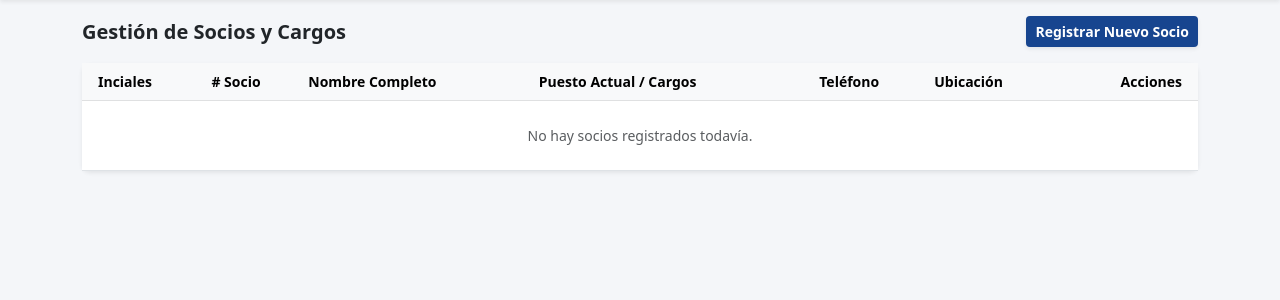
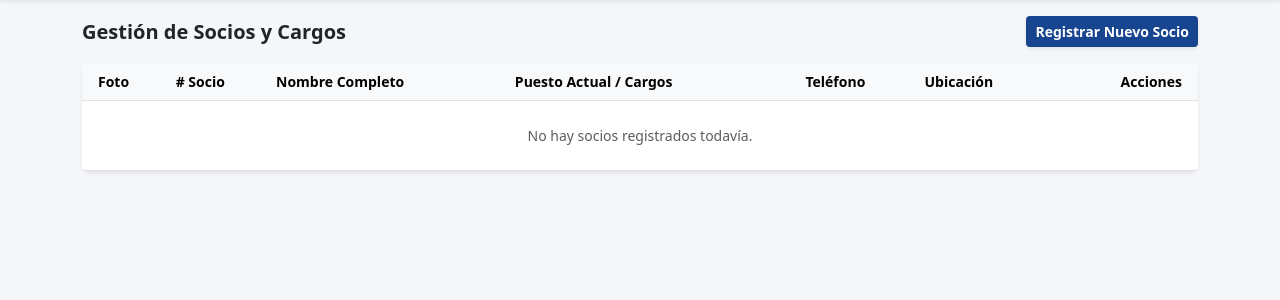
Before and after one commit to Patricio-adm/rotarycreel, a Flask app: page /socios in a window 1280 px wide. Shown: the part 54-354 px from the top of the page. Run offline with Flask 3, Linux system fonts and the light colour scheme; the visitor is signed in with stand-in values (Sample User, id 1).

Commit message:
Agregar soporte completo para URL de fotos en socios

```diff
--- a/app.py
+++ b/app.py
@@ -34,6 +34,7 @@ class Socio(db.Model):
     ciudad = db.Column(db.String(100))
     estado = db.Column(db.String(100))
     es_activo = db.Column(db.Boolean)
+    foto_url = db.Column(db.String(255))
 
     # Relación con el historial de cargos
     cargos = db.relationship('HistorialCargo', backref='socio', lazy=True, cascade="all, delete-orphan")
@@ -101,6 +102,7 @@ def editar_socio(id):
     socio.correo = request.form.get('correo')
     socio.tipo_socio = request.form.get('tipo_socio')
     socio.ciudad = request.form.get('ciudad')
+    socio.foto_url = request.form.get('foto_url')  # Guardar la URL de la foto
 
     # Manejar puesto actual o nuevo cargo si se envía
     nuevo_cargo = request.form.get('cargo_actual')
--- a/templates/socios.html
+++ b/templates/socios.html
@@ -10,7 +10,7 @@
         .navbar-rotary { background-color: #17458F; border-bottom: 4px solid #F7A81B; }
         .btn-rotary { background-color: #17458F; color: white; font-weight: 600; }
         .btn-rotary:hover { background-color: #0f326b; color: white; }
-        .avatar-initials { width: 32px; height: 32px; object-fit: cover; border-radius: 50%; border: 2px solid #17458F; font-size: 0.8rem; }
+        .avatar-img { width: 36px; height: 36px; object-fit: cover; border-radius: 50%; border: 2px solid #17458F; }
     </style>
 </head>
 <body>
@@ -46,11 +46,10 @@
         <div class="card shadow-sm border-0 rounded-3">
             <div class="card-body p-0">
                 <div class="table-responsive">
-                    <!-- Tabla más chica con table-sm -->
                     <table class="table table-sm table-hover align-middle mb-0 small">
                         <thead class="table-light text-secondary">
                             <tr>
-                                <th class="ps-3 py-2">Inciales</th>
+                                <th class="ps-3 py-2">Foto</th>
                                 <th class="py-2"># Socio</th>
                                 <th class="py-2">Nombre Completo</th>
                                 <th class="py-2">Puesto Actual / Cargos</th>
@@ -63,10 +62,14 @@
                             {% if socios %}
                                 {% for socio in socios %}
                                 <tr>
-                                    <td class="ps-3">
-                                        <div class="avatar-initials bg-secondary text-white d-flex align-items-center justify-content-center fw-bold">
-                                            {{ socio.nombre_completo[:2].upper() }}
-                                        </div>
+                                    <td class="ps-3 py-1">
+                                        {% if socio.foto_url %}
+                                            <img src="{{ socio.foto_url }}" alt="Foto" class="avatar-img">
+                                        {% else %}
+                                            <div class="avatar-img bg-secondary text-white d-flex align-items-center justify-content-center fw-bold small">
+                                                {{ socio.nombre_completo[:2].upper() }}
+                                            </div>
+                                        {% endif %}
                                     </td>
                                     <td class="fw-bold text-secondary">{{ socio.numero_socio or socio.id }}</td>
                                     <td class="fw-semibold text-dark">{{ socio.nombre_completo }}</td>
@@ -122,9 +125,15 @@
                                                         <label class="form-label fw-semibold">Correo Electrónico</label>
                                                         <input type="email" class="form-control form-control-sm" name="correo" value="{{ socio.correo or '' }}">
                                                     </div>
-                                                    <div class="mb-2">
-                                                        <label class="form-label fw-semibold">Ciudad</label>
-                                                        <input type="text" class="form-control form-control-sm" name="ciudad" value="{{ socio.ciudad or 'Creel' }}">
+                                                    <div class="row mb-2">
+                                                        <div class="col">
+                                                            <label class="form-label fw-semibold">Ciudad</label>
+                                                            <input type="text" class="form-control form-control-sm" name="ciudad" value="{{ socio.ciudad or 'Creel' }}">
+                                                        </div>
+                                                        <div class="col">
+                                                            <label class="form-label fw-semibold">URL de la Foto (Imagen)</label>
+                                                            <input type="url" class="form-control form-control-sm" name="foto_url" value="{{ socio.foto_url or '' }}" placeholder="https://ejemplo.com/foto.jpg">
+                                                        </div>
                                                     </div>
                                                     <hr class="my-2">
                                                     <h6 class="fw-bold text-dark small">Asignar Cargo / Puesto Actual</h6>
```
